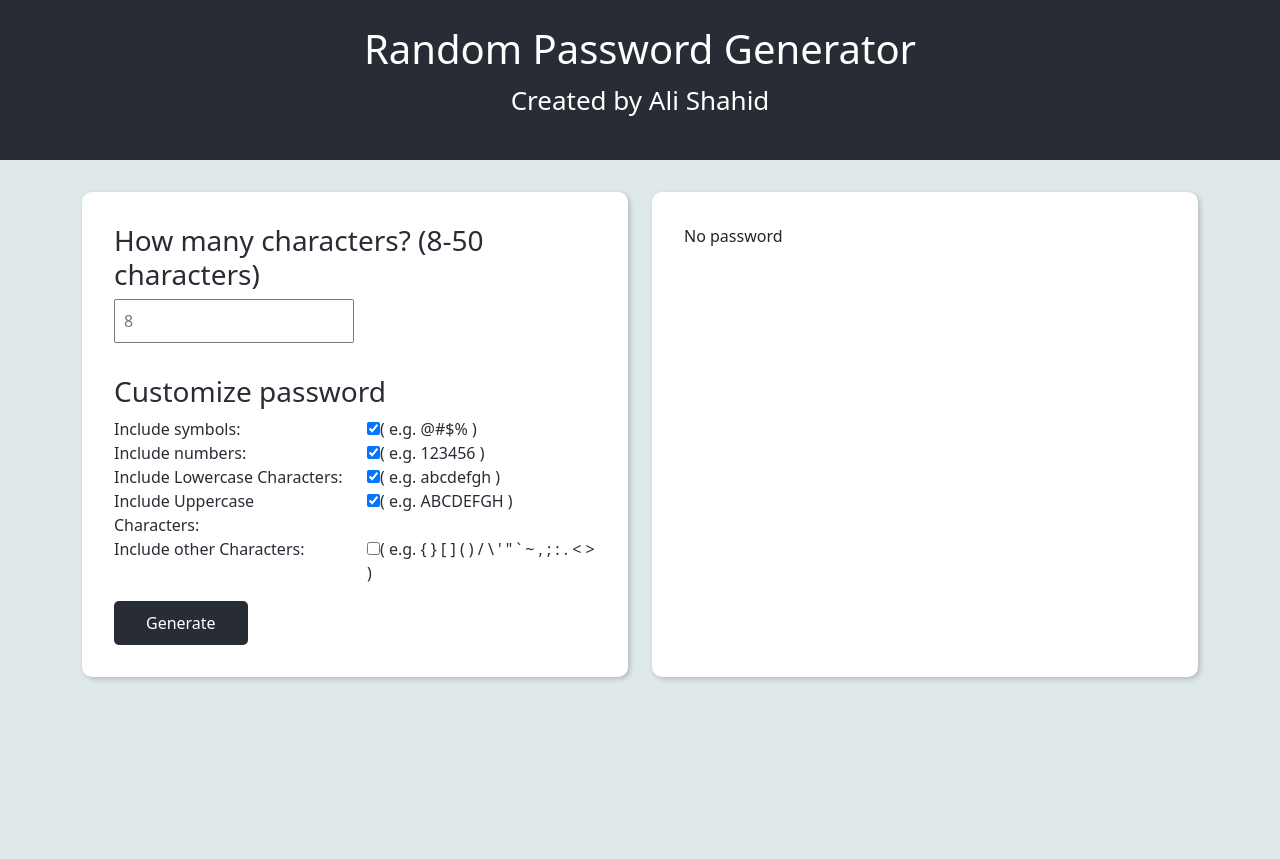
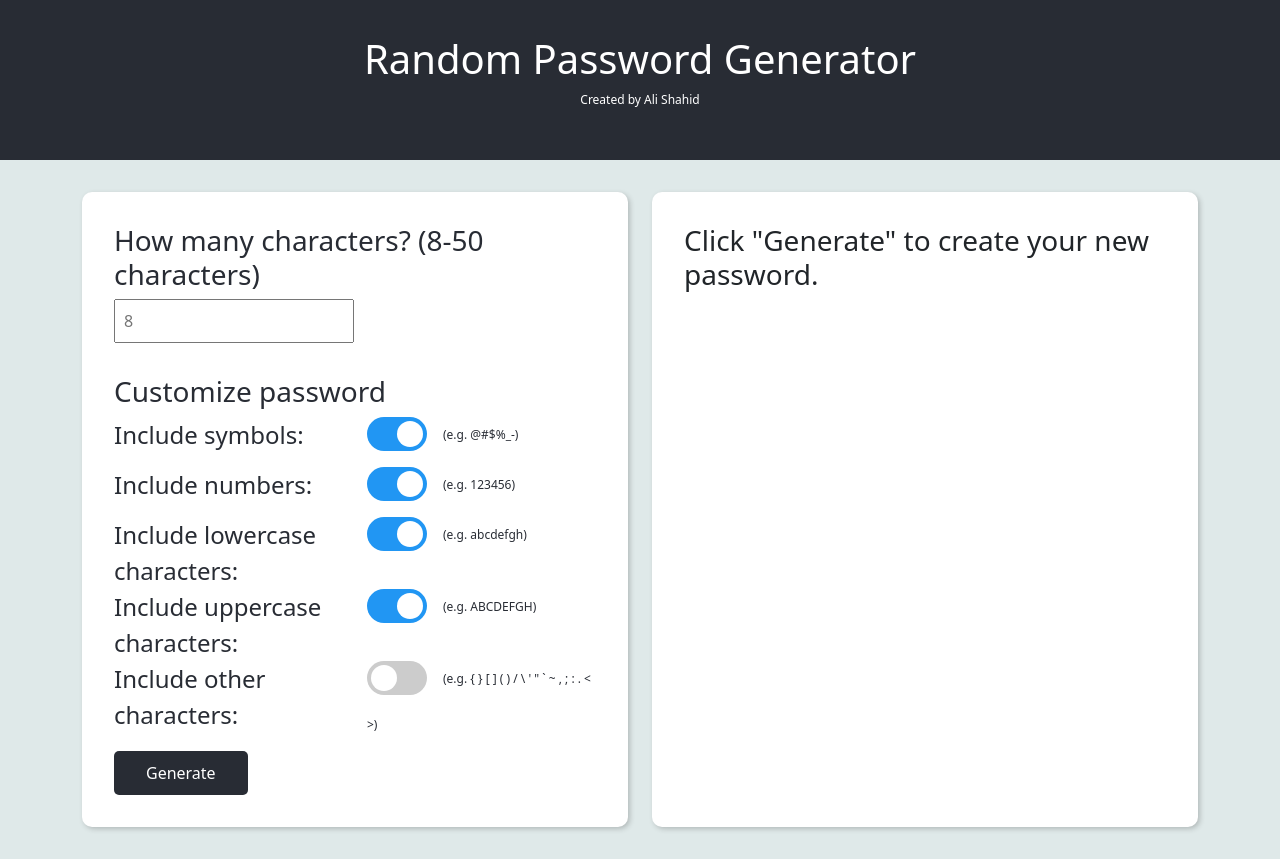
Before and after one commit to Drelofs/Password_Generator, a React (Create React App) app: page / in a window 1280 px wide. Before the commit the page ends 800 px from the top, so only its background shows below. Built offline with nearby package versions, Linux system fonts and the light colour scheme.

Commit message:
Added toggle switches for checkboxes

```diff
--- a/src/App.css
+++ b/src/App.css
@@ -9,6 +9,14 @@
 
 .main {
   padding: 32px 0;
+}
+
+label {
+  font-size: 24px;
+}
+
+span {
+  font-size: 12px;
 }
 
 .App-header {
@@ -36,6 +44,67 @@
   -webkit-box-shadow: 2px 2px 5px 0px rgba(50, 50, 50, 0.25);
   -moz-box-shadow:    2px 2px 5px 0px rgba(50, 50, 50, 0.25);
   box-shadow:         2px 2px 5px 0px rgba(50, 50, 50, 0.25);
+}
+
+.switch {
+  position: relative;
+  display: inline-block;
+  width: 60px;
+  height: 50px;
+  line-height: 25px;
+  margin-right: 16px;
+}
+
+.switch input {
+  opacity: 0;
+  width: 0;
+  height: 0;
+}
+
+.slider {
+  position: absolute;
+  cursor: pointer;
+  top: 0;
+  left: 0;
+  right: 0;
+  bottom: 0;
+  background-color: #ccc;
+  -webkit-transition: .4s;
+  transition: .4s;
+}
+
+.slider:before {
+  position: absolute;
+  content: "";
+  height: 26px;
+  width: 26px;
+  left: 4px;
+  bottom: 4px;
+  background-color: white;
+  -webkit-transition: .4s;
+  transition: .4s;
+}
+
+input:checked + .slider {
+  background-color: #2196F3;
+}
+
+input:focus + .slider {
+  box-shadow: 0 0 1px #2196F3;
+}
+
+input:checked + .slider:before {
+  -webkit-transform: translateX(26px);
+  -ms-transform: translateX(26px);
+  transform: translateX(26px);
+}
+
+.slider.round {
+  border-radius: 34px;
+}
+
+.slider.round:before {
+  border-radius: 50%;
 }
 
 .button {
--- a/src/App.js
+++ b/src/App.js
@@ -40,6 +40,7 @@ function App() {
 
   //Generate password when button is pressed
   const handleSubmit = (e) => {
+    e.preventDefault();
     //Checks if checkboxes are checked and adds respective characters.
     const acceptable_characters = [].concat(
       formData.checkbox_lowercase ? [lowercase_letters] : [],
@@ -47,9 +48,8 @@ function App() {
       formData.checkbox_numbers ? [number_characters] : [],
       formData.checkbox_symbols ? [symbol_characters] : [],
       formData.checkbox_other ? [other_characters] : [],
-    ).join();
+    ).join('');
     password = ''
-    e.preventDefault();
     if(formData.password_length > 50) {
       alert("Length must be less than 50 characters")
     }
@@ -57,6 +57,9 @@ function App() {
       const length = parseInt(formData.password_length)
       for(let i=0;i<length;i++){
         password += acceptable_characters.charAt(Math.floor(Math.random() * acceptable_characters.length))
+      }
+      if (!password) {
+        password = 'empty'
       }
       setPassword(password)
     }
@@ -78,58 +81,73 @@ function App() {
                     <div className="checkbox-container">
                       <h3>How many characters? (8-50 characters)</h3>
                       <input min="8" placeholder="8" max="50" type="number" className="password-length" name="password_length" onChange={handleChange}></input><br />
-                      <div className="row">
+                      <div className="row justify-content-center">
                         <h3>Customize password</h3>
                         <div className="col-6">
                           <label>Include symbols:</label>
                         </div>
                         <div className="col-6">
-                          <input type="checkbox" name="checkbox_symbols" defaultChecked onChange={handleToggle}></input>
-                          <span>( e.g. @#$% )</span>
+                          <label className="switch">
+                            <input type="checkbox" name="checkbox_symbols" defaultChecked onChange={handleToggle}></input>
+                            <span className="slider round"></span>
+                          </label>
+                          <span>(e.g. @#$%_-)</span>
                         </div>
                       </div>
                     </div>
                     <div className="checkbox-container">
-                      <div className="row">
+                      <div className="row justify-content-center">
                         <div className="col-6">
                           <label>Include numbers:</label>
                         </div>
                         <div className="col-6">
-                          <input type="checkbox" name="checkbox_numbers" defaultChecked onChange={handleToggle}></input>
-                          <span>( e.g. 123456 )</span>
+                          <label className="switch">
+                            <input type="checkbox" name="checkbox_numbers" defaultChecked onChange={handleToggle}></input>
+                            <span className="slider round"></span>
+                          </label>
+                          <span>(e.g. 123456)</span>
                         </div>
                       </div>
                     </div>
                     <div className="checkbox-container">
-                      <div className="row">
+                      <div className="row justify-content-center">
                         <div className="col-6">
-                          <label>Include Lowercase Characters:</label>
+                          <label>Include lowercase characters:</label>
                         </div>
                         <div className="col-6">
-                          <input type="checkbox" name="checkbox_lowercase" defaultChecked onChange={handleToggle}></input>
-                          <span>( e.g. abcdefgh )</span>
+                          <label className="switch">
+                            <input type="checkbox" name="checkbox_lowercase" defaultChecked onChange={handleToggle}></input>
+                            <span className="slider round"></span>
+                          </label>
+                          <span>(e.g. abcdefgh)</span>
                         </div>
                       </div>
                     </div>
                     <div className="checkbox-container">
-                      <div className="row">
+                      <div className="row justify-content-center">
                         <div className="col-6">
-                          <label>Include Uppercase Characters:</label>
+                          <label>Include uppercase characters:</label>
                         </div>
                         <div className="col-6">
-                          <input type="checkbox" name="checkbox_uppercase" defaultChecked onChange={handleToggle}></input>
-                          <span>( e.g. ABCDEFGH )</span>
+                          <label className="switch">
+                            <input type="checkbox" name="checkbox_uppercase" defaultChecked onChange={handleToggle}></input>
+                            <span className="slider round"></span>
+                          </label>
+                          <span>(e.g. ABCDEFGH)</span>
                         </div>
                       </div>
                     </div>
                     <div className="checkbox-container">
-                      <div className="row">
+                      <div className="row justify-content-center">
                         <div className="col-6">
-                          <label>Include other Characters:</label>
+                          <label>Include other characters:</label>
                         </div>
                         <div className="col-6">
-                          <input type="checkbox" name="checkbox_other" onChange={handleToggle}></input>
-                          <span>( e.g. &#x7b; &#x7d; &#x5b; &#x5d; &#x28; &#x29; &#47; &#92; &#39; &#34; &#96; &#126; &#44; &#59; &#58; &#46; &#60; &#62; )</span>
+                          <label className="switch">
+                            <input type="checkbox" name="checkbox_other" onChange={handleToggle}></input>
+                            <span className="slider round"></span>
+                          </label>
+                          <span>(e.g. &#x7b; &#x7d; &#x5b; &#x5d; &#x28; &#x29; &#47; &#92; &#39; &#34; &#96; &#126; &#44; &#59; &#58; &#46; &#60; &#62;)</span>
                         </div>
                       </div>
                     </div>
--- a/src/Result.js
+++ b/src/Result.js
@@ -15,7 +15,10 @@ function Result({ password }) {
   }
 
   if ('' == password) {
-    return <div>No password</div>
+    return <h3>Click "Generate" to create your new password.</h3>
+  }
+  else if ('empty' == password) {
+    return <h3>Please select one of the toggle options for your password.</h3>
   }
 
   return (
```
